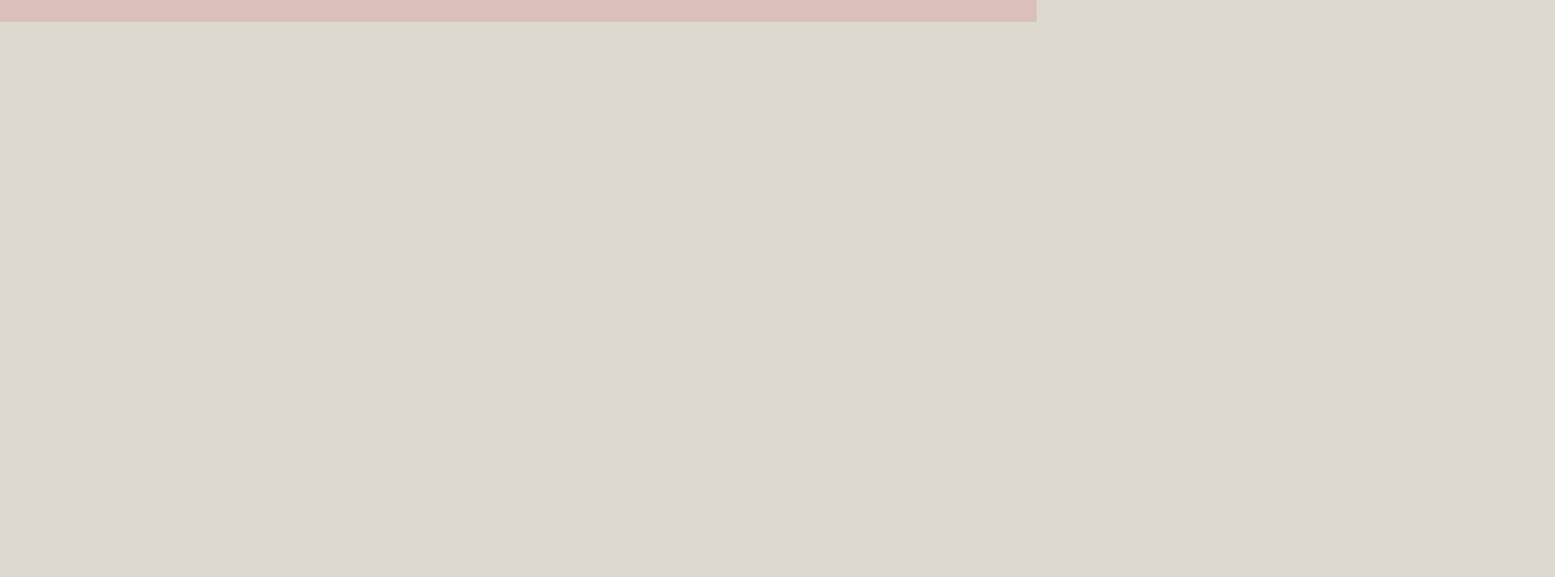
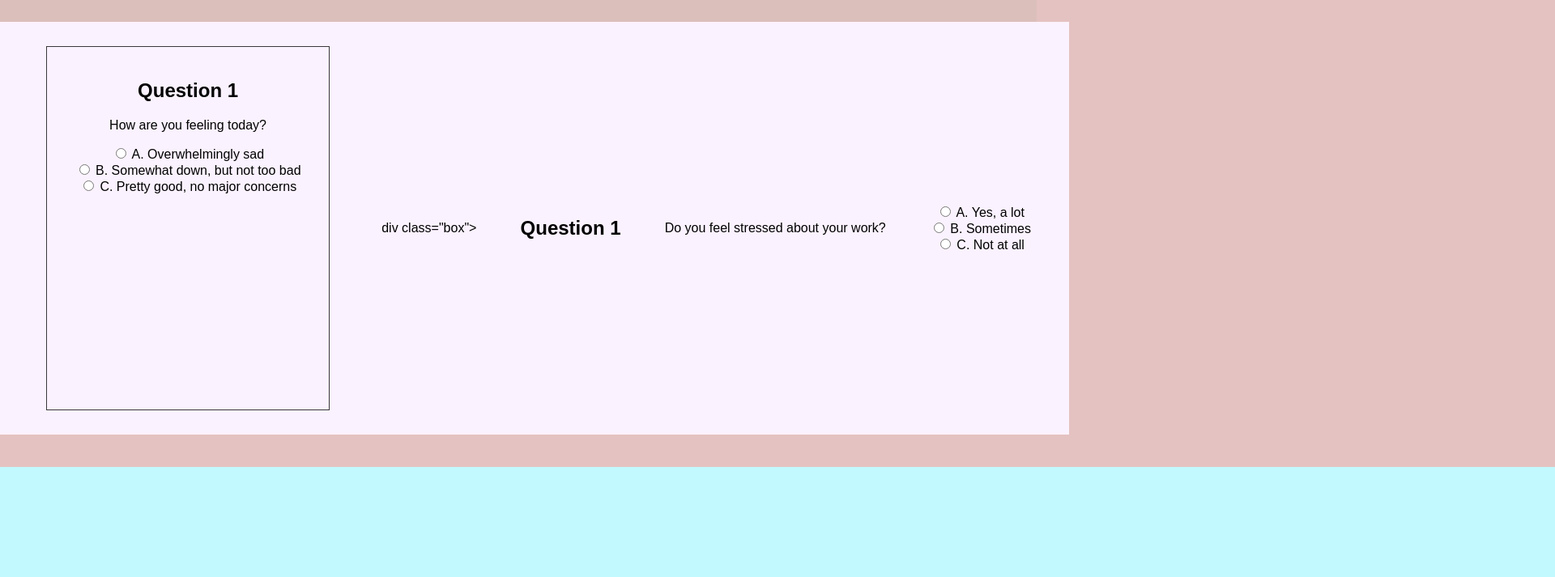
Before and after one commit to kriti3003/Demo, a plain HTML site: page html/quiz.html in a window 1280 px wide. Shown: the part 93-806 px from the top of the page at 81% size, 1920 px wide, since content can reach past the window. Drawn offline with Linux system fonts and the light colour scheme.

Commit message:
updated page

```diff
--- a/html/quiz.html
+++ b/html/quiz.html
@@ -2,14 +2,42 @@
 <html>
 <head>
     <title>
-        index
+        Quiz
     </title>
   <link href="style.css" rel="stylesheet" type="text/css" />
 </head>
+<body>
+  <div class="container">
+    <header>
+      <h1>Mental Health Quiz</h1>
+    </header>
 
-<body>
-  <header class = "container">
-    <h1 ><center>Welcome to Mind Analyzer </center></h1>
-  </header>
+    <div class="box-container">
+      <!-- Question 1 -->
+      <div class="box">
+        <h2>Question 1</h2>
+        <p>How are you feeling today?</p>
+        <form>
+          <input type="radio" name="q1" value="a"> A. Overwhelmingly sad<br>
+          <input type="radio" name="q1" value="b"> B. Somewhat down, but not too bad<br>
+          <input type="radio" name="q1" value="c"> C. Pretty good, no major concerns<br>
+        </form>
+      </div>
+      div class="box">
+        <h2>Question 1</h2>
+        <p>Do you feel stressed about your work?</p>
+        <form>
+          <input type="radio" name="q1" value="a"> A. Yes, a lot<br>
+          <input type="radio" name="q1" value="b"> B. Sometimes<br>
+          <input type="radio" name="q1" value="c"> C. Not at all<br>
+        </form>
+      </div>
+
+    </div>
+
+    <div class="section1">
+    </div>
+  </div>
+</body>
 </body>
 </html>
--- a/html/style.css
+++ b/html/style.css
@@ -3,7 +3,7 @@ html {
   width: 100%;
   margin: 0;
   padding: 0;
-  background: #DDD9CE;
+  background: #e4c2c1;
 }
 body {
   margin: 0;
@@ -26,7 +26,7 @@ header {
   padding: 20px;
   width: 100%;
   height: 45%;
-  background: #ebe5e0;
+  background: #FBF2FF;
 }
 
 .box {
@@ -57,7 +57,7 @@ header {
 }
 
 .section1 {
-  background: #EFECE9;
+  background: #C2F9FF;
   height: 17vh;
   width: 500vh;
   margin-top: 5vh;
```
Also changed, not shown: html/index.html (+9 -2 lines), html/yoga-poses.html (+1 -1 lines).
